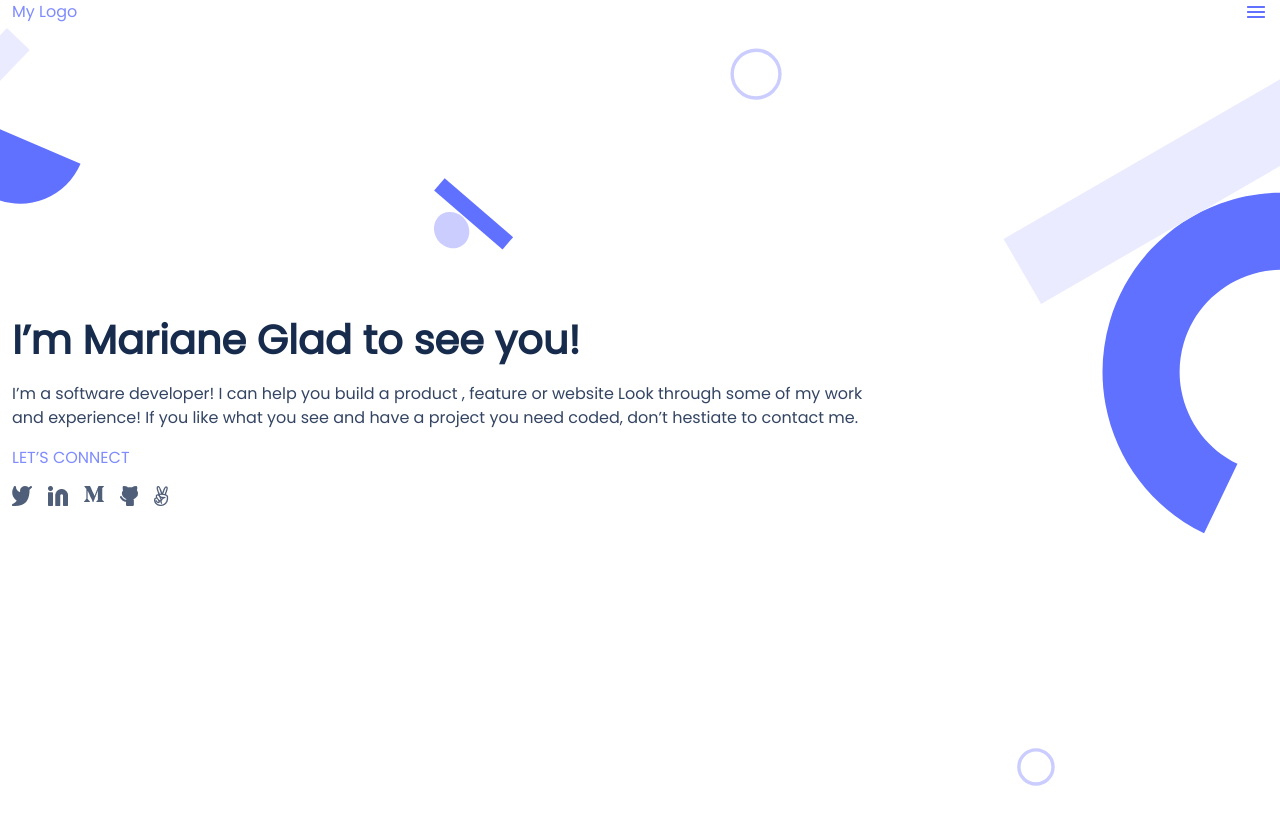
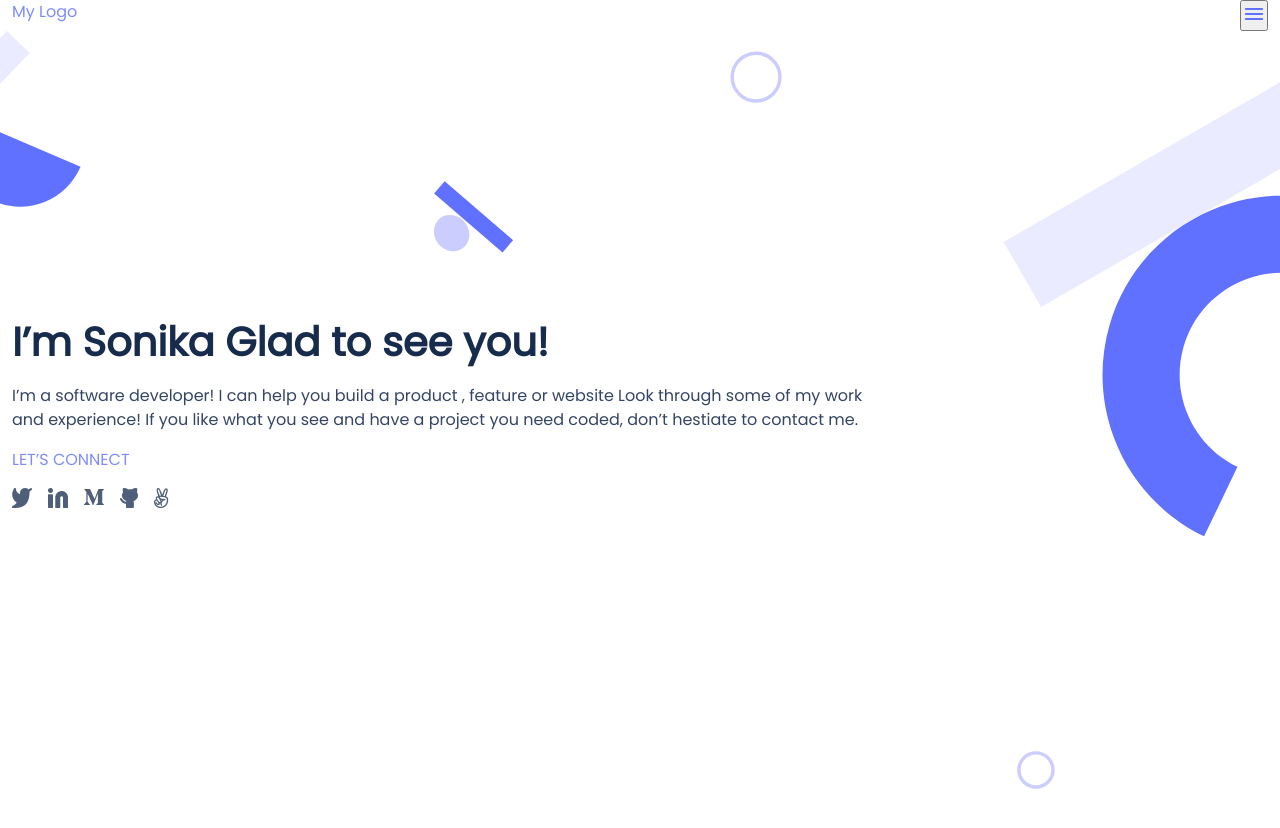
Before and after one commit to sonikaRawat/portfolio-website, a website: page index.html in a window 1280 px wide. Drawn offline with Linux system fonts and the light colour scheme.

Commit message:
indentation, a tag and button added in html

```diff
--- a/index.html
+++ b/index.html
@@ -1,39 +1,38 @@
 <!DOCTYPE html>
 <html lang="en">
   <head>
-    <meta charset="UTF-8">
-    <meta http-equiv="X-UA-Compatible" content="IE=edge">
-    <meta name="viewport" content="width=device-width, initial-scale=1.0">
+    <meta charset="UTF-8" />
+    <meta http-equiv="X-UA-Compatible" content="IE=edge" />
+    <meta name="viewport" content="width=device-width, initial-scale=1.0" />
     <title>Document</title>
-    <link rel="stylesheet" href="style.css">
+    <link rel="stylesheet" href="style.css" />
   </head>
   <body>
     <header>
       <nav class="navbar">
         <div class="logo"><a href="#">My Logo</a></div>
-    <div class="manu-icon"><img src="images/menu.png"> </div>
-
+        <div class="manu-icon"><button><img src="images/menu.png" /></button></div>
       </nav>
     </header>
     <section class="header-section">
       <div class="div-header">
-    <h1 class="header">I’m Mariane
-        Glad to see you!</h1>
-        <p>I’m a software developer! I can help you build a product , feature or website Look through some of my work and experience! If you like what you see and have a project you need coded, don’t hestiate to contact me.</p>
+        <h1 class="header">I’m Sonika Glad to see you!</h1>
+        <p>
+          I’m a software developer! I can help you build a product , feature or
+          website Look through some of my work and experience! If you like what
+          you see and have a project you need coded, don’t hestiate to contact
+          me.
+        </p>
         <a href="#">LET’S CONNECT</a>
 
-
         <ul class="list">
-        <li class="list-item"><img src="images/twitter.png"> </li>
-        <li class="list-item"><img src="images/Linkedin.png"></li>
-        <li class="list-item"><img src="images/medium.png"></li>
-        <li class="list-item"><img src="images/github.png"></li>
-        <li class="list-item"><img src="images/angellist.png"></li>
+          <li class="list-item"><a href="https://twitter.com/sonikaNegiRawat"><img src="images/twitter.png" /></a></li>
+          <li class="list-item"><a href="https://www.linkedin.com/in/sonika-rawat-aa22901b6/"><img src="images/Linkedin.png" /></a></li>
+          <li class="list-item"><a href="#"><img src="images/medium.png" /></a></li>
+          <li class="list-item"><a href="https://github.com/sonikaRawat"><img src="images/github.png" /></a></li>
+          <li class="list-item"><a href="#"><img src="images/angellist.png" /></a></li>
         </ul>
       </div>
-
     </section>
-
-
   </body>
 </html>
```
Also changed, not shown: package.json (added, +27 -0 lines), 1 other file. Lines whose indentation alone changed are shown as unchanged.
